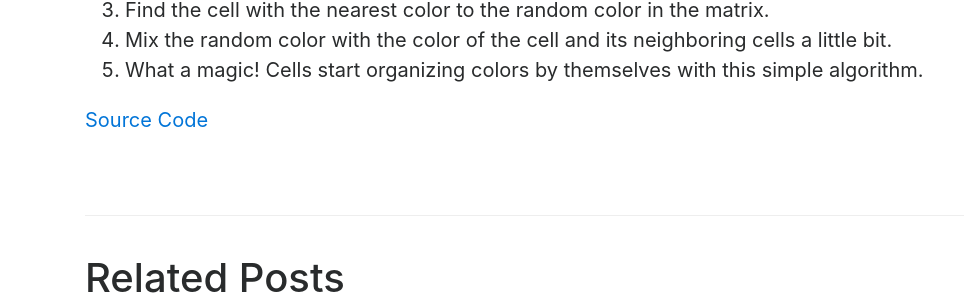
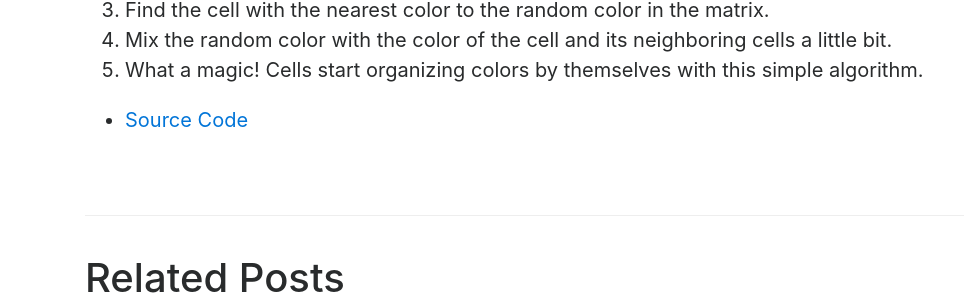
Before and after one commit to takasoft/takasoft.github.io, a Jekyll site: the page built from _posts/2017-01-01-self-organizing-simulation.md, in a window 1280 px wide. Shown: the part 804-1106 px from the top of the page, without its empty margins (0-964 px from the left). Built offline with Jekyll 4.4.1, drawn with Linux system fonts in a browser that asks for light colours.

```diff
--- a/_posts/2017-01-01-self-organizing-simulation.md
+++ b/_posts/2017-01-01-self-organizing-simulation.md
@@ -21,7 +21,7 @@ This is a self organization algorithm test using Kohonen's self-organizing map t
 5. What a magic! Cells start organizing colors by themselves with this simple algorithm.
 
 
-<a href="https://github.com/takasoft/self-organizing-simulation" target="_blank">Source Code</a>
+- <a href="https://github.com/takasoft/self-organizing-simulation" target="_blank">Source Code</a>
 
 <script src="{{ site.baseurl }}/public/js/phaser.min.js"></script>
 <script src="{{ site.baseurl }}/public/js/selfOrganizing.js"></script>
```
